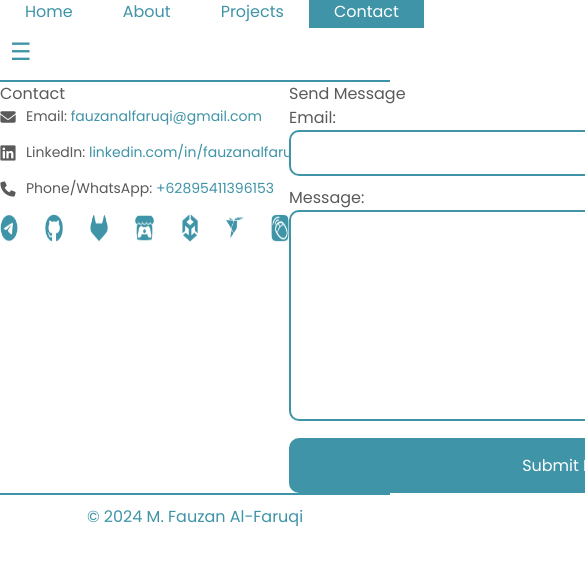
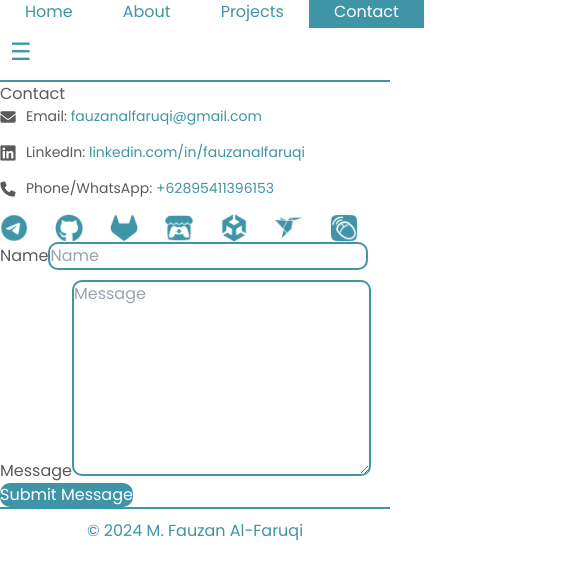
Before and after one commit to fauzanalfaruqi/portofolio, a Vue app: page /#/contact in a window 390 px wide. Shown: the top 580 px of the page, 585 px wide, since content can reach past the window. Built offline with nearby package versions, Linux system fonts and the light colour scheme.

Commit message:
Modify contact view style to react responsively on different screen sizes

```diff
--- a/src/views/ContactView.vue
+++ b/src/views/ContactView.vue
@@ -1,8 +1,8 @@
 <template>
-    <div class="contact relative flex flex-col-reverse items-center  max-w-screen-xl px-4 mx-auto md:flex-row sm:px-6 p-8 h-[85vh] 2xl:h-[87.5vh]">
-      <div class="contact-content">
-        <div class="left-content flex flex-col justify-start py-5 md:w-1/2 md:pb-20 md:pt-10 md:pr-10">
-            <div id="left-content-components">
+    <section>
+        <div class="mx-auto max-w-screen-xl px-4 py-16 sm:px-6 lg:px-8">
+            <div class="grid grid-cols-1 gap-x-16 gap-y-8 lg:grid-cols-5">
+                <div class="left-content-components lg:col-span-2 lg:py-12">
                     <h2 class="text-[24px] text-my-header font-semibold mb-2">Contact</h2>
                     <ul>
                         <li>
@@ -13,7 +13,8 @@
                         <li>
                             <img src="../assets/icons/linkedin_icon.png" alt="icon">
                             <p>LinkedIn:&nbsp;</p>
-                        <a class="contact-link" href="https://linkedin.com/in/fauzanalfaruqi">linkedin.com/in/fauzanalfaruqi</a>
+                            <a class="contact-link"
+                                href="https://linkedin.com/in/fauzanalfaruqi">linkedin.com/in/fauzanalfaruqi</a>
                         </li>
                         <li>
                             <img src="../assets/icons/phone_icon.png" alt="icon">
@@ -22,47 +23,61 @@
                         </li>
                     </ul>
                     <div id="sm-logo-links">
-                    <a href="https://t.me/fauzanalfaruqi/" target="_blank"> <img class="sm-logo-link" src="../assets/icons/telegram_icon.png" alt="telegram"> </a>
-                    <a href="https://github.com/fauzanalfaruqi" target="_blank"> <img class="sm-logo-link" src="../assets/icons/github_icon.png" alt="github"> </a>
-                    <a href="https://gitlab.com/fauzanalfaruqi" target="_blank"> <img class="sm-logo-link" src="../assets/icons/gitlab_icon.png" alt="gitlab"> </a>
-                    <a href="https://efei.itch.io" target="_blank"> <img class="sm-logo-link" src="../assets/icons/itch_icon.png" alt="itch.io"> </a>
-                    <a href="https://play.unity.com/u/fauzanalfaruqi" target="_blank"> <img class="sm-logo-link" src="../assets/icons/unity_icon.png" alt="unity-play"> </a>
-                    <a href="https://www.freelancer.com/u/fauzanalfaruqi" target="_blank"> <img class="sm-logo-link" src="../assets/icons/freelancer_icon.png" alt="freelancer"> </a>
-                    <a href="https://projects.co.id/public/browse_users/view/ebaa22/fauzanalfaruqi" target="_blank"> <img class="sm-logo-link" src="../assets/icons/projectsid_icon.png" alt="projects.co,id"> </a>
+                        <a href="https://t.me/fauzanalfaruqi/" target="_blank"> <img class="sm-logo-link"
+                                src="../assets/icons/telegram_icon.png" alt="telegram"> </a>
+                        <a href="https://github.com/fauzanalfaruqi" target="_blank"> <img class="sm-logo-link"
+                                src="../assets/icons/github_icon.png" alt="github"> </a>
+                        <a href="https://gitlab.com/fauzanalfaruqi" target="_blank"> <img class="sm-logo-link"
+                                src="../assets/icons/gitlab_icon.png" alt="gitlab"> </a>
+                        <a href="https://efei.itch.io" target="_blank"> <img class="sm-logo-link"
+                                src="../assets/icons/itch_icon.png" alt="itch.io"> </a>
+                        <a href="https://play.unity.com/u/fauzanalfaruqi" target="_blank"> <img class="sm-logo-link"
+                                src="../assets/icons/unity_icon.png" alt="unity-play"> </a>
+                        <a href="https://www.freelancer.com/u/fauzanalfaruqi" target="_blank"> <img class="sm-logo-link"
+                                src="../assets/icons/freelancer_icon.png" alt="freelancer"> </a>
+                        <a href="https://projects.co.id/public/browse_users/view/ebaa22/fauzanalfaruqi" target="_blank">
+                            <img class="sm-logo-link" src="../assets/icons/projectsid_icon.png" alt="projects.co,id">
+                        </a>
                     </div>
                 </div>
+
+                <div class="rounded-lg p-0 lg:col-span-3 lg:p-12">
+                    <form @submit.prevent="handleSubmit" action="https://formspree.io/f/mjvnzavp"
+                        method="POST">
+                        <div>
+                            <label class="sr-only" for="name">Name</label>
+                            <input class="w-full rounded-lg border-gray-200 p-3 text-sm" placeholder="Name" type="text"
+                                id="name" v-model="name" :disabled="sending" />
                         </div>
-        <div class="right-content flex flex-col justify-start py-5 md:w-1/2 md:pb-20 md:pt-10 md:pr-10">
-            <span id="right-content-components">
-                <h2 class="text-[24px] text-my-header font-semibold mb-2">Send Message</h2>
-                <form
-                    id="contact-form"
-                    @submit.prevent="handleSubmit"
-                    action="https://formspree.io/f/mjvnzavp"
-                    method="POST">
-                    <label for="email">Email: <br>
-                        <input type="email" id="email" v-model="email" name="email" :disabled="sending"><br>
-                    </label>
-                    <label for="message">Message: <br>
-                        <textarea id="message" v-model="message" name="message" :disabled="sending">
-                        </textarea><br>
-                    </label>
-                    <button id="submit-button" type="submit" :disabled="sending">
+
+                        <div>
+                            <label class="sr-only" for="message">Message</label>
+
+                            <textarea class="w-full rounded-lg border-gray-200 p-3 text-sm" placeholder="Message"
+                                rows="8" id="message" v-model="message" name="message" :disabled="sending"></textarea>
+                        </div>
+
+                        <div class="mt-4">
+                            <button type="submit" :disabled="sending"
+                                class="inline-block w-full rounded-lg px-5 py-3 font-medium text-white sm:w-auto" id="submit-button">
                                 {{ sending ? 'Sending...' : 'Submit Message' }}
                             </button>
+                        </div>
                     </form>
-            </span>
+                </div>
+
             </div>
         </div>
-    </div>
+    </section>
 </template>
+
 
 <script>
 
 export default {
     data() {
         return {
-            email: '',
+            name: '',
             message: '',
             sending: false
         };
@@ -79,14 +94,14 @@ export default {
                         'Content-Type': 'application/json'
                     },
                     body: JSON.stringify({
-                        email: this.email,
+                        name: this.name,
                         message: this.message
                     })
                 });
 
                 if (res.ok) {
                     alert('Message sent successfully!');
-                    this.email = '';
+                    this.name = '';
                     this.message = '';
                 } else {
                     const data = await res.json();
@@ -118,13 +133,7 @@ h2 {
   color: #2ab179;
 }
 
-.contact-content {
-    display: flex;
-    flex-direction: row;
-    justify-content: space-between;
-}
-
-.left-content li {
+li {
     display: flex;
     flex-direction: row;
     align-items: center;
@@ -132,7 +141,7 @@ h2 {
     margin-bottom: 15px;
 }
 
-.left-content li img {
+li img {
     width: 16px;
     height: 16px;
     margin-right: 10px;
@@ -163,11 +172,9 @@ label {
     color: #5A5A5A;
 }
 
-input[type=email] {
+input[type=text] {
     border: solid #3F94A7 2px;
     border-radius: 10px;
-    width: 70vh;
-    height: 5.5vh;
     font-family: Poppins, Roboto, Heveltica;
     font-size: 16px;
     color: #5A5A5A;
@@ -183,20 +190,14 @@ input[type=text]:focus {
 textarea {
     border: solid #3F94A7 2px;
     border-radius: 10px;
-    width: 70vh;
-    height: 25vh;
     font-family: Poppins, Roboto, Heveltica;
     font-size: 16px;
     color: #5A5A5A;
-    resize: none;
-    margin-bottom: 10px;
 }
 
 #submit-button {
     font-family: Poppins, Roboto, Helvetica;
     font-size: 16px;
-    width: 71vh;
-    height: 6.5vh;
     border: none;
     border-radius: 10px;
     background-color: #3F94A7;
```
Lines whose indentation alone changed are shown as unchanged.
